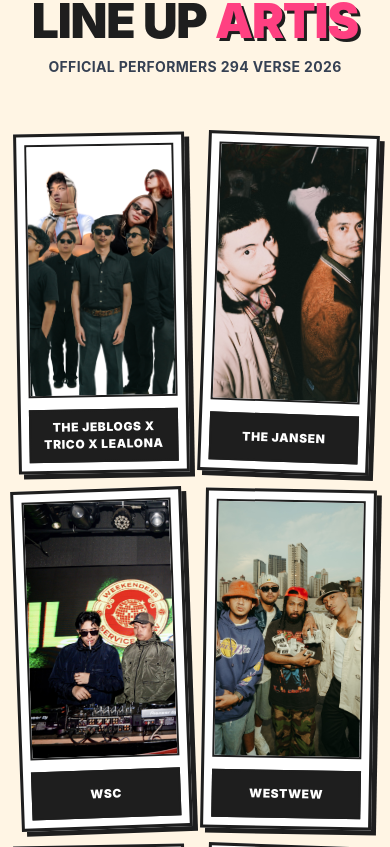
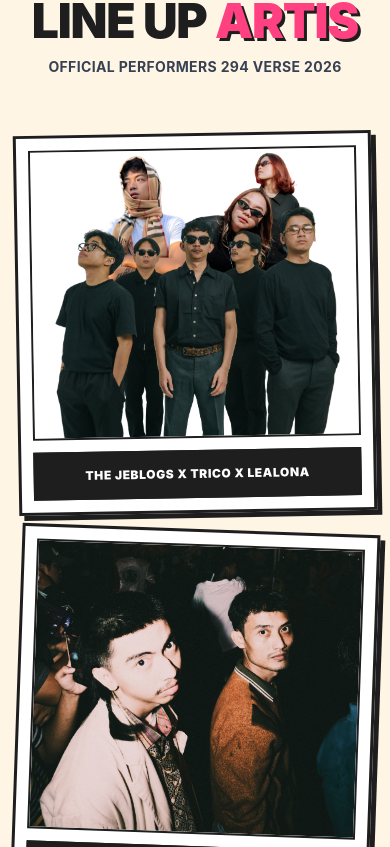
Before and after one commit to arqprtma/294-verse, a React (Vite) app: page / in a window 390 px wide. Shown: the part 2237-3084 px from the top of the page. Built offline with nearby package versions, Linux system fonts and the light colour scheme.

Commit message:
fix: adjust card width and height for consistent layout across screen sizes

```diff
--- a/src/App.jsx
+++ b/src/App.jsx
@@ -278,7 +278,7 @@ export default function App() {
             <div
               key={artist.id}
               /* 1. Tambahkan h-[340px] md:h-[380px] agar tinggi SEMUA kartu terkunci sama */
-              className={`w-[calc(50%-8px)] sm:w-[calc(33.333%-11px)] lg:w-[calc(25%-18px)] h-[340px] md:h-[380px] pop-card bg-white border-4 border-brand-dark p-2 md:p-3 flex flex-col justify-between transition-transform duration-300 hover:-translate-y-2 hover:bg-brand-yellow/10 group ${artist.rotated}`}
+             className={`w-full sm:w-[calc(33.333%-11px)] lg:w-[calc(25%-18px)] h-[380px] sm:h-[340px] md:h-[380px] pop-card bg-white border-4 border-brand-dark p-3 flex flex-col justify-between transition-transform duration-300 hover:-translate-y-2 hover:bg-brand-yellow/10 group ${artist.rotated}`}
             >
               {/* 2. Gunakan flex-1 agar kontainer gambar otomatis mengisi sisa ruang secara fleksibel */}
               <div className="relative flex-1 border-2 border-brand-dark overflow-hidden bg-gray-100 mb-3">
```
